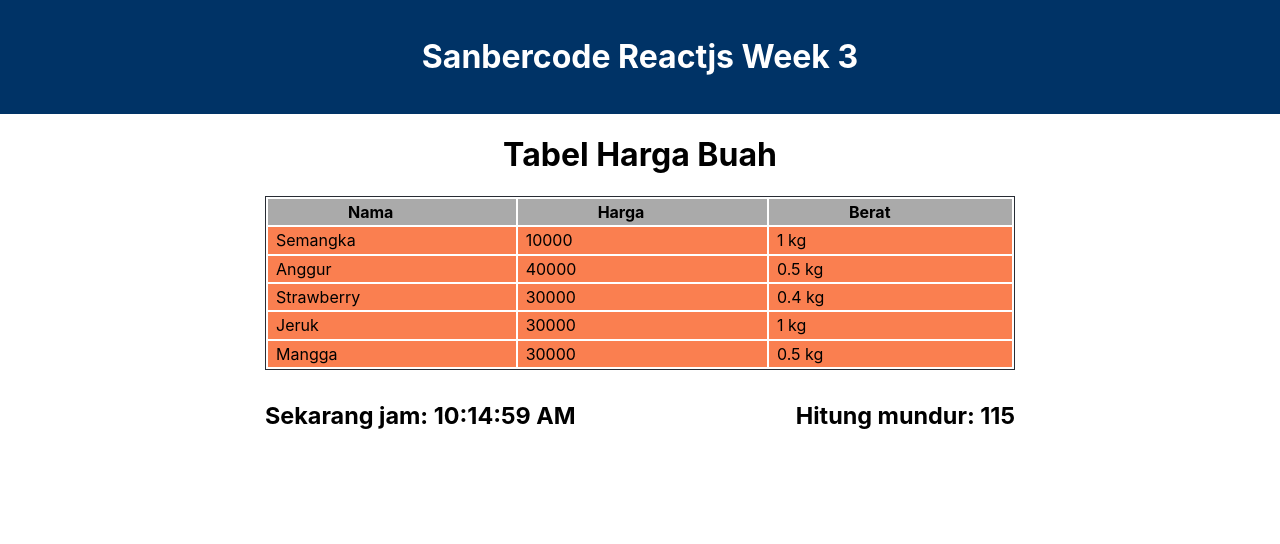
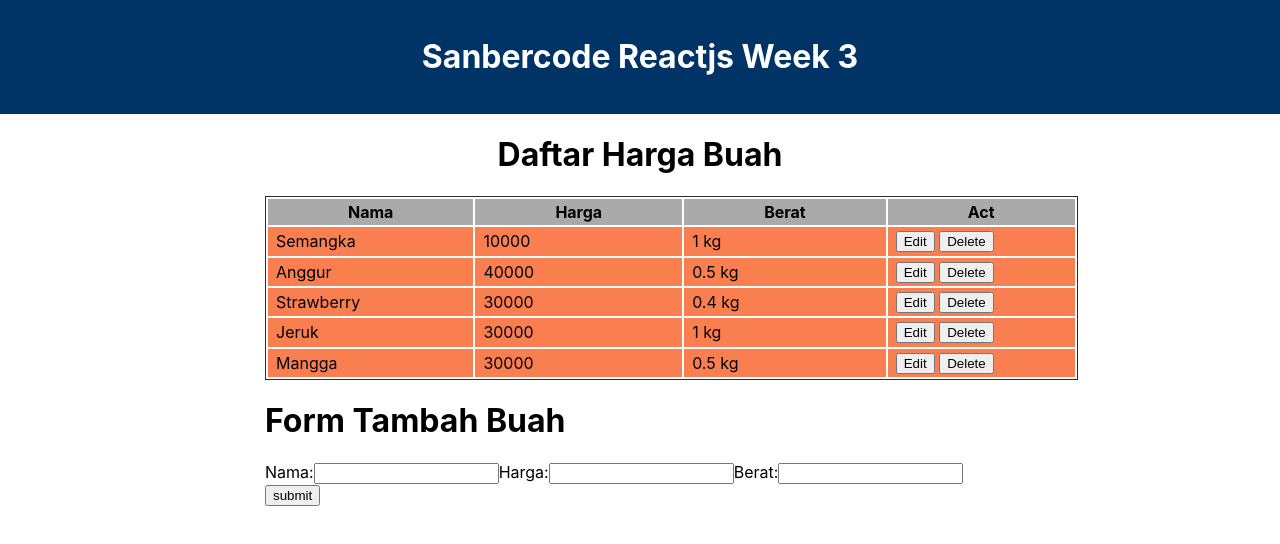
Before and after one commit to badroezaman/sanbercode-reactjs-0720-week3, a React (Create React App) app: page / in a window 1280 px wide. Shown: the top 544 px of the page. Built offline with nearby package versions, Linux system fonts and the light colour scheme.

Commit message:
Lists & Forms: crud

```diff
--- a/src/App.js
+++ b/src/App.js
@@ -2,27 +2,26 @@
 import "./App.css";
 // import UserInfo from "./UserInfo";
 import Header from "./Header";
-import DaftarBuah from "./tugas11/DaftarBuah";
-// import DaftarBuah from "./tugas13/DaftarBuah";
-// import Lists from "./tugas13/List";
-import Timer from "./tugas12/Timer";
+// import DaftarBuah from "./tugas11/DaftarBuah";
+// import Timer from "./tugas12/Timer";
+import Lists from "./tugas13/List";
 
 function App() {
   return (
     <div className="App">
       <Header />
-      <div className="Title">
+      {/* <div className="Title">
         <h1>Tabel Harga Buah</h1>
+      </div> */}
+      <div className="container">
+        <Lists />
       </div>
       {/* <div className="container">
-        <Lists />
-      </div> */}
-      <div className="container">
         <DaftarBuah />
       </div>
       <div className="container">
         <Timer start={120} />
-      </div>
+      </div> */}
     </div>
   );
 }
--- /dev/null
+++ b/src/tugas13/List.js
@@ -0,0 +1,172 @@
+import React, { Component } from "react";
+// import "./Lists.css";
+
+class Lists extends Component {
+  constructor(props) {
+    super(props);
+    this.state = {
+      dataHargaBuah: [
+        { nama: "Semangka", harga: 10000, berat: 1000 },
+        { nama: "Anggur", harga: 40000, berat: 500 },
+        { nama: "Strawberry", harga: 30000, berat: 400 },
+        { nama: "Jeruk", harga: 30000, berat: 1000 },
+        { nama: "Mangga", harga: 30000, berat: 500 },
+      ],
+      inputName: "",
+      inputPrice: "",
+      inputWeight: "",
+      indexOfForm: -1,
+    };
+
+    this.handleChange = this.handleChange.bind(this);
+    this.handleSubmit = this.handleSubmit.bind(this);
+    this.handleEdit = this.handleEdit.bind(this);
+    this.handleDelete = this.handleDelete.bind(this);
+  }
+
+  handleDelete(event) {
+    let index = event.target.value;
+    let newDataHargaBuah = this.state.dataHargaBuah;
+    let editedBuah = newDataHargaBuah[this.state.indexOfForm];
+    newDataHargaBuah.splice(index, 1);
+    // console.log(newDataHargaBuah);
+
+    if (editedBuah !== undefined) {
+      var newIndex = newDataHargaBuah.findIndex((el) => el === editedBuah);
+      this.setState({ dataHargaBuah: newDataHargaBuah, indexOfForm: newIndex });
+    } else {
+      this.setState({ dataHargaBuah: newDataHargaBuah });
+    }
+  }
+
+  handleEdit(event) {
+    let index = event.target.value;
+    let buah = this.state.dataHargaBuah[index];
+    // console.log(buah);
+    this.setState({
+      inputName: buah.nama,
+      inputPrice: buah.harga,
+      inputWeight: buah.berat,
+      indexOfForm: index,
+    });
+  }
+
+  handleChange(event) {
+    let change = {};
+    change[event.target.name] = event.target.value;
+    this.setState(change);
+  }
+
+  handleSubmit(event) {
+    event.preventDefault();
+
+    let name = this.state.inputName;
+    let price = this.state.inputPrice;
+    let weight = this.state.inputWeight;
+
+    if (name.replace(/\s/g, "") !== "") {
+      let newDataHargaBuah = this.state.dataHargaBuah;
+      let index = this.state.indexOfForm;
+
+      if (index === -1) {
+        newDataHargaBuah = [
+          ...this.state.dataHargaBuah,
+          {
+            nama: name,
+            harga: price,
+            berat: weight,
+          },
+        ];
+      } else {
+        newDataHargaBuah[index] = {
+          nama: name,
+          harga: price,
+          berat: weight,
+        };
+      }
+
+      // console.log(dataHargaBuah);
+
+      this.setState({
+        dataHargaBuah: newDataHargaBuah,
+        //   dataHargaBuah: [
+        //     ...this.state.dataHargaBuah,
+        //     {
+        //       nama: this.state.inputName,
+        //       harga: this.state.inputPrice,
+        //       berat: this.state.inputWeight,
+        //     },
+        //   ],
+        inputName: "",
+        inputPrice: "",
+        inputWeight: "",
+      });
+    }
+  }
+
+  render() {
+    return (
+      <>
+        <h1 className="Title">Daftar Harga Buah</h1>
+        <table>
+          <thead>
+            <tr>
+              <th>Nama</th>
+              <th>Harga</th>
+              <th>Berat</th>
+              <th>Act</th>
+            </tr>
+          </thead>
+          <tbody>
+            {this.state.dataHargaBuah.map((val, index) => {
+              return (
+                <tr key={index}>
+                  <td>{val.nama}</td>
+                  <td>{val.harga}</td>
+                  <td>{val.berat / 1000} kg</td>
+                  <td>
+                    <button onClick={this.handleEdit} value={index}>
+                      Edit
+                    </button>
+                    &nbsp;
+                    <button onClick={this.handleDelete} value={index}>
+                      Delete
+                    </button>
+                  </td>
+                </tr>
+              );
+            })}
+          </tbody>
+        </table>
+        {/* Form */}
+        <h1>Form Tambah Buah</h1>
+        <form onSubmit={this.handleSubmit}>
+          <label>Nama:</label>
+          <input
+            type="text"
+            name="inputName"
+            value={this.state.inputName}
+            onChange={this.handleChange}
+          />
+          <label>Harga:</label>
+          <input
+            type="text"
+            name="inputPrice"
+            value={this.state.inputPrice}
+            onChange={this.handleChange}
+          />
+          <label>Berat:</label>
+          <input
+            type="text"
+            name="inputWeight"
+            value={this.state.inputWeight}
+            onChange={this.handleChange}
+          />
+          <button>submit</button>
+        </form>
+      </>
+    );
+  }
+}
+
+export default Lists;
```
Also changed, not shown: src/tugas12/Clock.js (deleted, +0 -37 lines).
